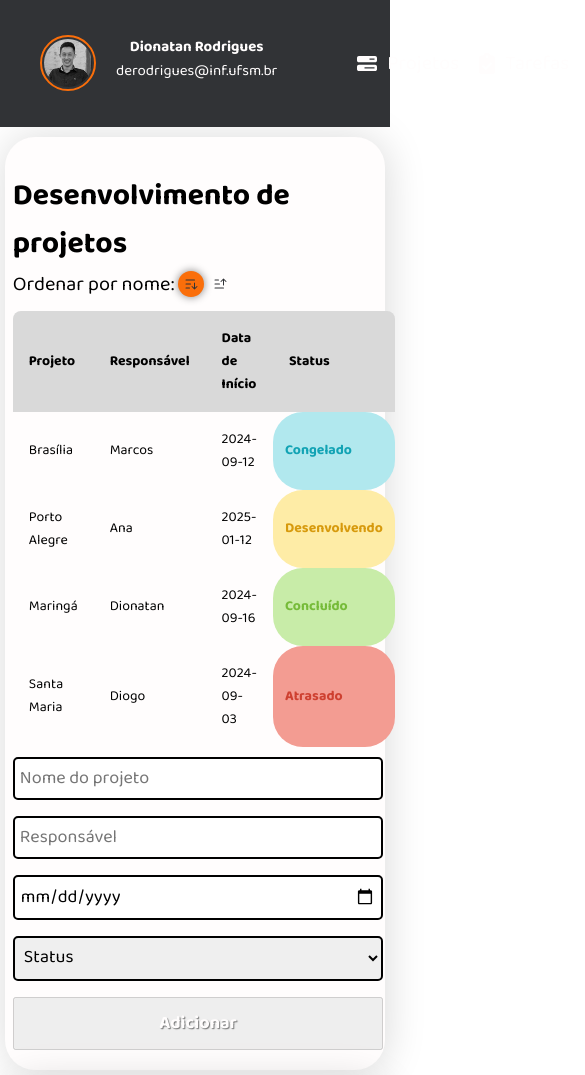
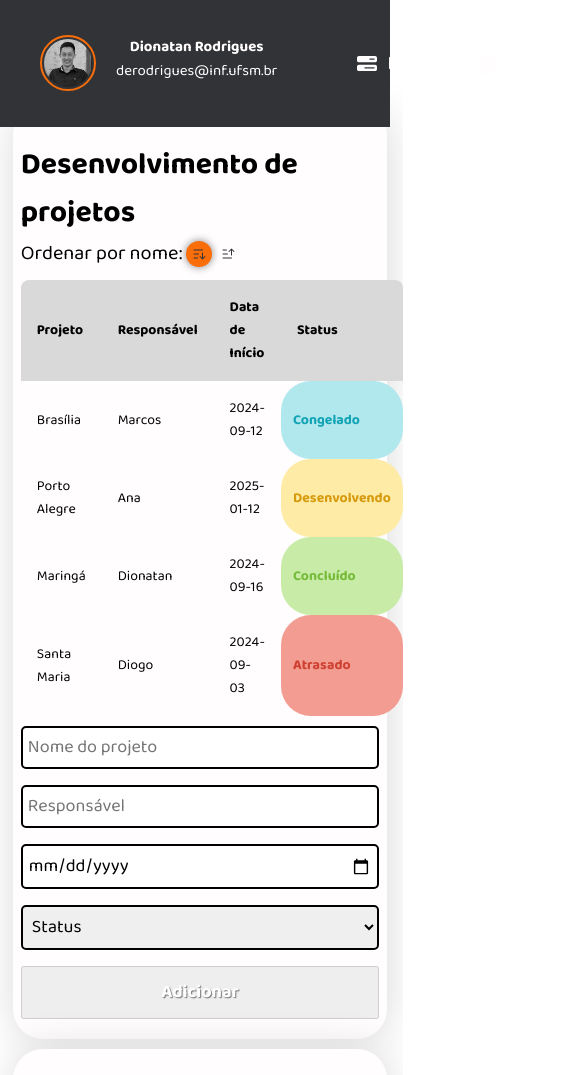
Before and after one commit to Dionatan2019Rodrigues/Curso-js, a plain HTML site: page voitto/module-five/atv-19-techChallenge/index.html in a window 390 px wide. Shown: the top 1075 px of the page, 585 px wide, since content can reach past the window. Drawn offline with Linux system fonts and the light colour scheme.

Commit message:
fix: page scrool and projects div responsiveness

```diff
--- a/voitto/module-five/atv-19-techChallenge/styles.css
+++ b/voitto/module-five/atv-19-techChallenge/styles.css
@@ -31,10 +31,13 @@
 }
 html {
   scroll-behavior: smooth;
+  scroll-padding-top: 9.6rem;
 }
 header {
-  position: sticky;
-  width: 100vw;
+  position: fixed;
+  top: 0;
+  left: 0;
+  right: 0;
   height: 15vh;
   background-color: var(--gray-700);
   color: var(--gray-300);
@@ -86,7 +89,13 @@ nav div a #img-task {
 nav div a #img-project {
   width: 20px;
 }
+main {
+  margin: 8rem 0 0;
+  padding: 1.6rem 0.8rem;
+}
 .sections {
+  width: 100%;
+  width: 100%;
   padding: 35px 2vw 20px 2vw;
   background-color: var(--gray-300);
   display: flex;
@@ -125,7 +134,6 @@ main .sections #header-section-projects p {
 }
 main table {
   border-collapse: collapse;
-  width: 95vw;
 }
 main table * {
   font-size: 1.4rem;
@@ -168,8 +176,15 @@ th:last-child {
   background-color: var(--red-300);
   color: var(--red-500);
 }
+#section-project {
+  width: 100%;
+}
+main form,
+main table {
+  margin: 0 auto;
+  width: 100%; /* Ensure full width within section */
+}
 main form {
-  width: 95vw;
   display: flex;
   flex-direction: column;
   gap: 1.6rem;
@@ -182,10 +197,10 @@ select {
   font-size: 1.8rem;
 }
 main form button {
-  width: 100%;
   padding: 10px;
   font-weight: bold;
   font-size: 1.8rem;
+  width: 100%;
 }
 main form button:disabled {
   cursor: not-allowed;
```
